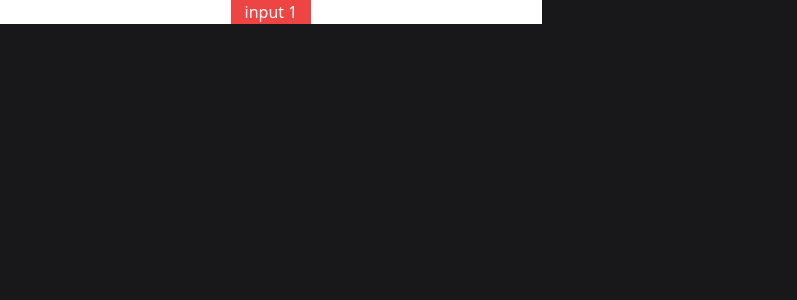
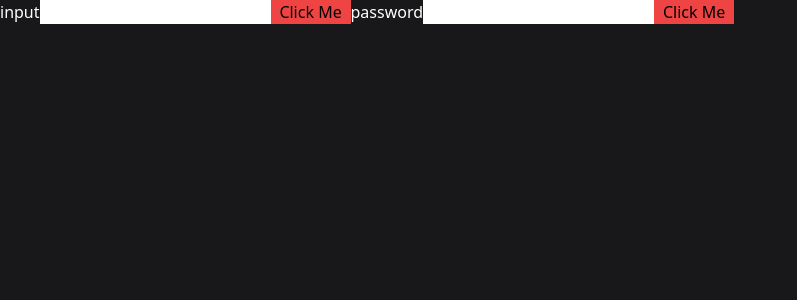
Before and after one commit to ManishDevlikar/daily-react, a React (Vite) app: page / in a window 1280 px wide. Shown: the top 300 px of the page, without its empty margins (0-797 px from the left). Built offline with nearby package versions, Linux system fonts and the light colour scheme.

Commit message:
add useForwardRef

```diff
--- /dev/null
+++ b/src/Components/forwardRef/Child.jsx
@@ -0,0 +1,12 @@
+import { forwardRef } from "react"
+
+export const Child= forwardRef(({label,display},ref)=>{
+
+    return (
+        <>
+            <label className="text-white">{label}</label>
+            <input className="bg-white" type={label} ref={ref} />
+            <button className="w-[5rem] bg-red-500" onClick={display}>Click Me</button>
+        </>
+    );
+})
--- /dev/null
+++ b/src/Components/forwardRef/ForwardRefEx.jsx
@@ -0,0 +1,25 @@
+import { useRef } from "react";
+import { Child } from "./Child";
+
+export function ForwardRefEx(){
+    const userIdRef=useRef(null);
+    const passwordRef=useRef(null);
+
+    function display(){
+        console.log(userIdRef.current.value);
+        console.log(passwordRef.current.value);
+
+
+    }
+return(
+    <>
+
+    <Child display={display} label="input"   ref={userIdRef}/>
+
+    <Child display={display} label="password" ref={passwordRef}/>
+
+    </>
+)
+
+
+}
--- a/src/main.jsx
+++ b/src/main.jsx
@@ -8,6 +8,7 @@ import Carousel from './Components/carouselslider/Carousel.jsx'
 import Lifting from './Components/LiftingStateUp/Lifting.jsx'
 import Todo from './Components/Todo/Todo.jsx'
 import { UseRefEx } from './Components/useRef/UseRefEx.jsx'
+import { ForwardRefEx } from './Components/forwardRef/ForwardRefEx.jsx'
 
 ReactDOM.createRoot(document.getElementById('root')).render(
   <React.StrictMode>
@@ -17,6 +18,7 @@ ReactDOM.createRoot(document.getElementById('root')).render(
     {/* <Carousel/> */}
     {/* <Lifting/> */}
     {/* <Todo/> */}
-    <UseRefEx/>
+    {/* <UseRefEx/> */}
+    <ForwardRefEx/>
   </React.StrictMode>,
 )
```
Also changed, not shown: src/Components/forwardRef/notes.txt (added), src/Components/useRef/notes.txt (added).
